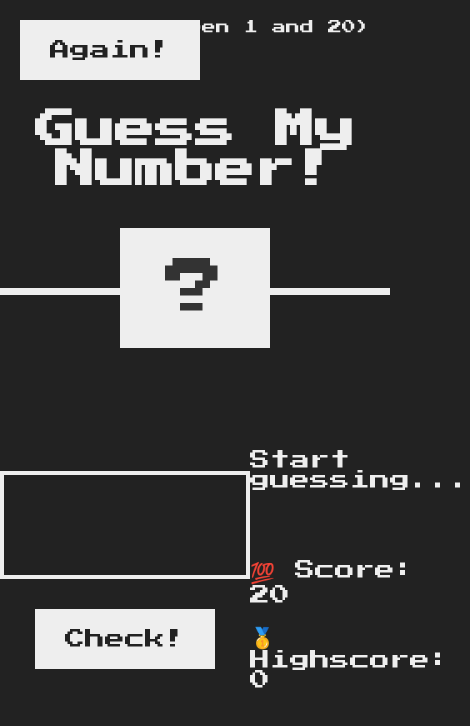
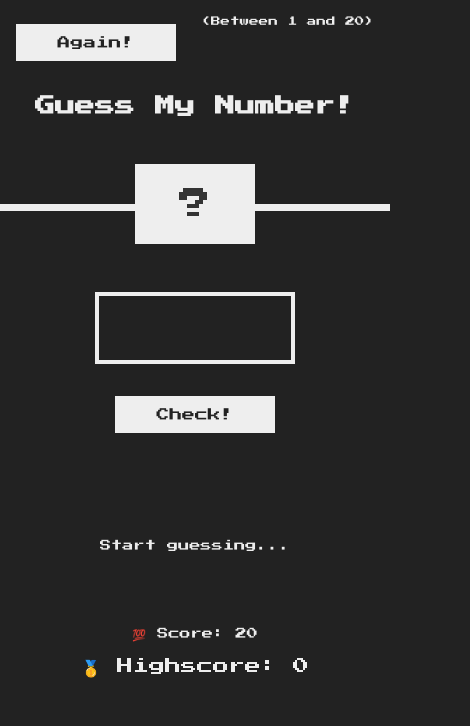
Before and after one commit to prnv404/guess-my-name, a plain HTML site: page index.html in a window 390 px wide. Shown: the whole page, 470 px wide, since content can reach past the window. Drawn offline with Linux system fonts and the light colour scheme.

Commit message:
Update style.css

```diff
--- a/style.css
+++ b/style.css
@@ -15,7 +15,7 @@ body {
   font-family: 'Press Start 2P', sans-serif;
   color: #eee;
   background-color: #222;
-  /* background-color: #60b347; */
+  min-height: 100vh;
 }
 
 /* LAYOUT */
@@ -26,42 +26,49 @@ header {
 }
 
 main {
-  height: 65vh;
+  min-height: 65vh;
   color: #eee;
   display: flex;
   align-items: center;
   justify-content: space-around;
+  flex-wrap: wrap;
+  padding: 2rem;
 }
 
 .left {
-  width: 52rem;
+  width: 100%;
+  max-width: 52rem;
   display: flex;
   flex-direction: column;
   align-items: center;
+  margin-bottom: 4rem;
 }
 
 .right {
-  width: 52rem;
+  width: 100%;
+  max-width: 52rem;
   font-size: 2rem;
+  text-align: center;
 }
 
 /* ELEMENTS STYLE */
 h1 {
-  font-size: 4rem;
+  font-size: clamp(2.5rem, 5vw, 4rem);
   text-align: center;
   position: absolute;
   width: 100%;
   top: 52%;
   left: 50%;
   transform: translate(-50%, -50%);
+  padding: 0 2rem;
 }
 
 .number {
   background: #eee;
   color: #333;
-  font-size: 6rem;
-  width: 15rem;
-  padding: 3rem 0rem;
+  font-size: clamp(4rem, 8vw, 6rem);
+  width: min(15rem, 90%);
+  padding: 3rem 0;
   text-align: center;
   position: absolute;
   bottom: 0;
@@ -70,7 +77,7 @@ h1 {
 }
 
 .between {
-  font-size: 1.4rem;
+  font-size: clamp(1.2rem, 2vw, 1.4rem);
   position: absolute;
   top: 2rem;
   right: 2rem;
@@ -87,9 +94,9 @@ h1 {
   border: 4px solid #eee;
   font-family: inherit;
   color: inherit;
-  font-size: 5rem;
+  font-size: clamp(3rem, 6vw, 5rem);
   padding: 2.5rem;
-  width: 25rem;
+  width: min(25rem, 90%);
   text-align: center;
   display: block;
   margin-bottom: 3rem;
@@ -99,10 +106,12 @@ h1 {
   border: none;
   background-color: #eee;
   color: #222;
-  font-size: 2rem;
+  font-size: clamp(1.6rem, 3vw, 2rem);
   font-family: inherit;
-  padding: 2rem 3rem;
+  padding: clamp(1.5rem, 3vw, 2rem);
   cursor: pointer;
+  width: min(20rem, 90%);
+  margin: 1rem 0;
 }
 
 .btn:hover {
@@ -112,8 +121,28 @@ h1 {
 .message {
   margin-bottom: 8rem;
   height: 3rem;
+  font-size: clamp(1.4rem, 2.5vw, 2rem);
 }
 
 .label-score {
   margin-bottom: 2rem;
+  font-size: clamp(1.4rem, 2.5vw, 2rem);
 }
+
+@media (max-width: 768px) {
+  html {
+    font-size: 50%;
+  }
+
+  header {
+    height: 25vh;
+  }
+
+  main {
+    padding: 4rem 1rem;
+  }
+
+  .left, .right {
+    margin: 2rem 0;
+  }
+}
```
